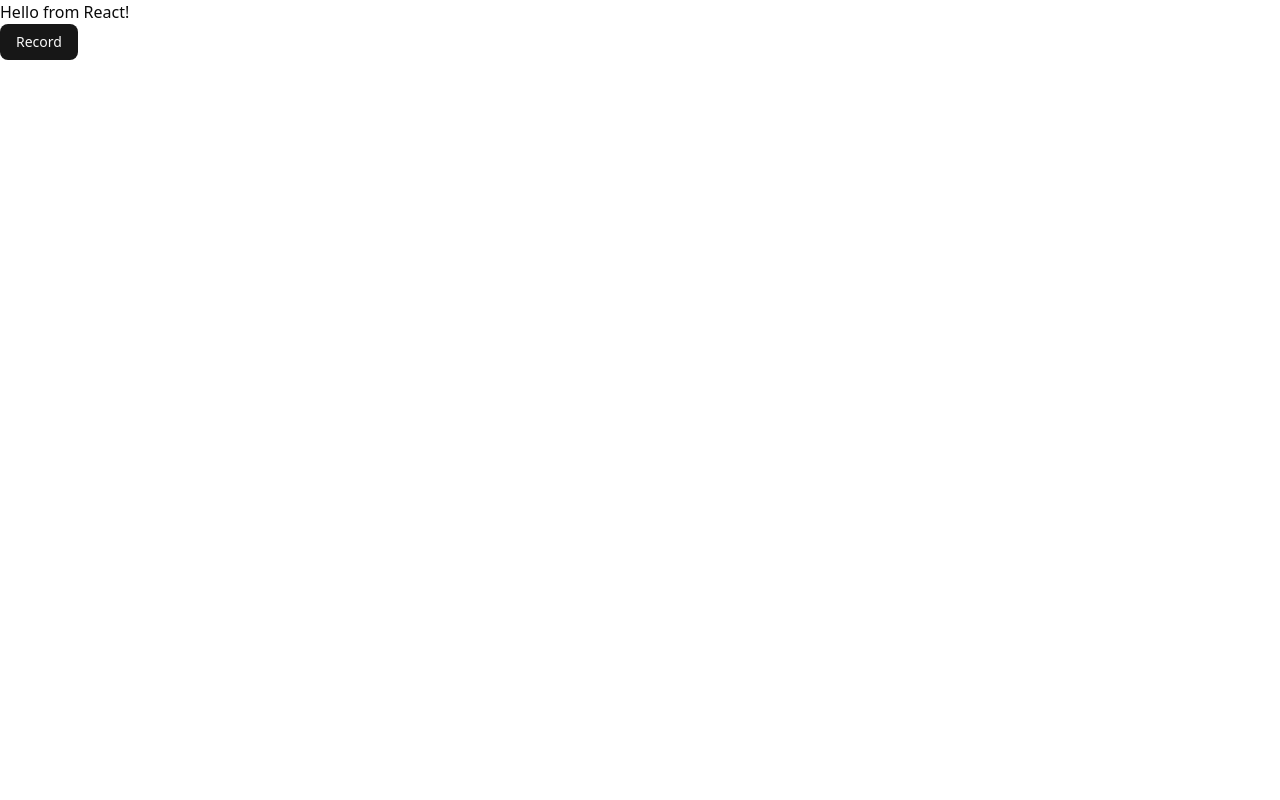
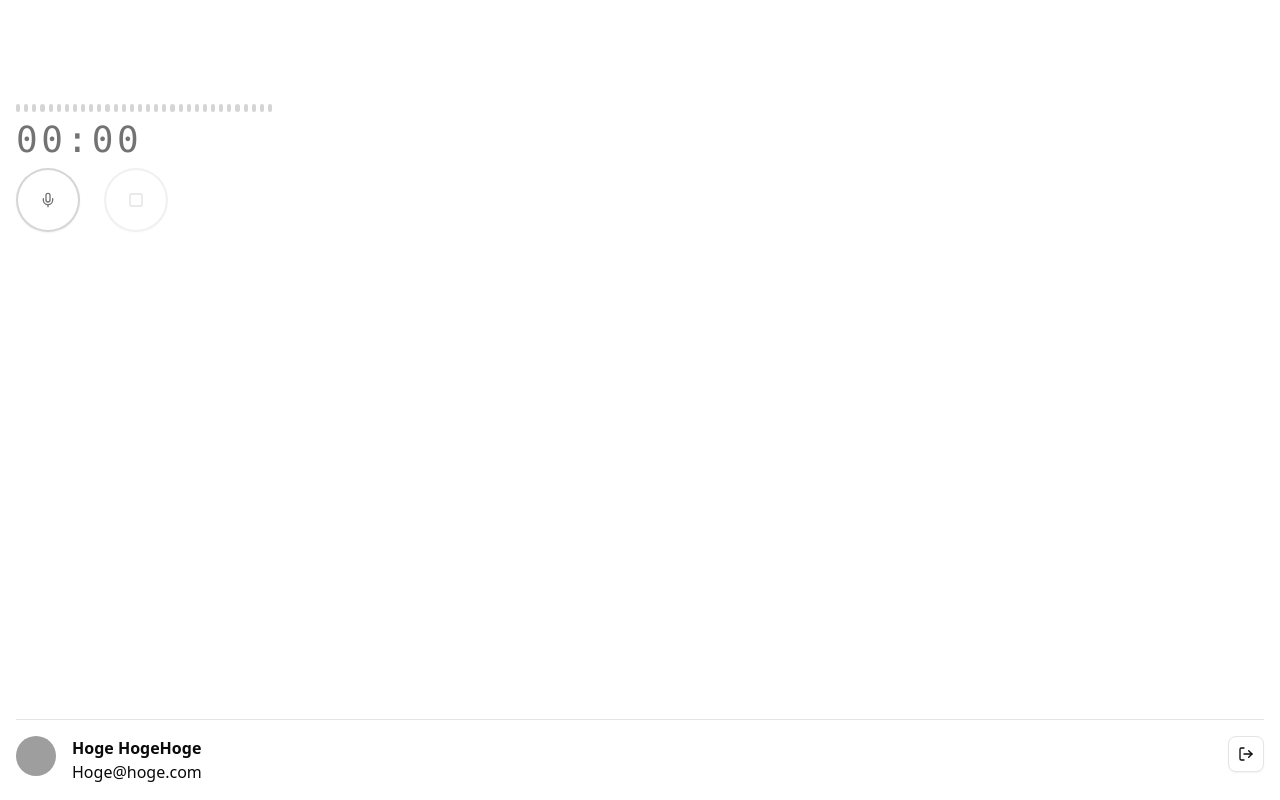
Before and after one commit to tohruyaginuma/TranscriptKeeper-Desktop, a React (Vite) app: page / in a window 1280 px wide. Built offline with nearby package versions, Linux system fonts and the light colour scheme; grey boxes are pictures that could not be loaded.

Commit message:
update screen

```diff
--- a/src/app.tsx
+++ b/src/app.tsx
@@ -1,15 +1,136 @@
-import React from 'react';
-import { createRoot } from 'react-dom/client';
-import { Button } from "./components/ui/button"
+import { createRoot } from "react-dom/client";
+import { useState, useEffect, useCallback } from "react"
 
-const Main = () => {
-    return (
-        <>
-        <h2>Hello from React!</h2>
-        <Button onClick={()=>{console.log("hoge")}}>Record</Button>
-        </>
-    )
-}
+import { Button } from "@/components/ui/button";
+import { Separator } from "@/components/ui/separator";
+import Text from "@/components/text";
+import  Flex from "@/components/flex";
+import { Avatar, AvatarImage, AvatarFallback } from "@/components/ui/avatar";
+import { LogOut, Mic, Square } from "lucide-react"
+
+function formatTime(seconds: number) {
+    const mins = Math.floor(seconds / 60)
+    const secs = seconds % 60
+    return `${mins.toString().padStart(2, "0")}:${secs.toString().padStart(2, "0")}`
+  }
+
+const App = () => {
+    const [isRecording, setIsRecording] = useState(false)
+    const [elapsed, setElapsed] = useState(0)
+
+    const handleRecord = () => {
+        setIsRecording(true)
+    }
+
+    const handleStop = () => {
+        setIsRecording(false)
+    }
+
+    const logout = () => {
+        console.log("logout")
+    }
+
+    useEffect(() => {
+        if (!isRecording) return
+        const id = setInterval(() => setElapsed((s) => s + 1), 1000)
+        return () => clearInterval(id)
+      }, [isRecording])
+
+	return (
+		<Flex gapY="md" className="h-screen">
+            <Flex noPadding gapY="sm">
+                  {/* Waveform visualizer */}
+                  <div className="flex items-end justify-center gap-1 h-24 w-64">
+        {Array.from({ length: 32 }).map((_, i) => (
+          <div
+            key={i}
+            className="w-1.5 rounded-full bg-muted-foreground/30 transition-all duration-300"
+            style={{
+              height: isRecording
+                ? `${Math.max(8, Math.random() * 96)}px`
+                : "8px",
+              backgroundColor: isRecording
+                ? "var(--primary)"
+                : undefined,
+              animationDelay: `${i * 50}ms`,
+              transition: isRecording
+                ? "height 150ms ease"
+                : "height 600ms ease",
+            }}
+          />
+        ))}
+      </div>
+                  {/* Timer */}
+      <span
+        className={`font-mono text-4xl font-light tracking-widest tabular-nums ${
+          isRecording ? "text-primary" : "text-muted-foreground"
+        }`}
+      >
+ {formatTime(elapsed)}
+      </span>
+            {/* Controls */}
+            <div className="flex items-center gap-6">
+        {/* Record button */}
+        <Button
+          variant="outline"
+          size="icon"
+          onClick={handleRecord}
+          disabled={isRecording}
+          aria-label="Recording"
+          className={`relative h-16 w-16 rounded-full border-2 transition-all duration-300 ${
+            isRecording
+              ? "border-primary/40 text-primary"
+              : "border-muted-foreground/30 text-muted-foreground hover:border-primary hover:text-primary"
+          }`}
+        >
+          {isRecording && (
+            <>
+              <span className="absolute inset-0 animate-ping rounded-full bg-primary/20" />
+              <span className="absolute inset-0 rounded-full bg-primary/10" />
+            </>
+          )}
+          <Mic className="relative z-10 h-6 w-6" />
+          <span className="sr-only">Recording</span>
+        </Button>
+
+        {/* Stop button */}
+        <Button
+          variant="outline"
+          size="icon"
+          onClick={handleStop}
+          disabled={!isRecording}
+          aria-label="Stop"
+          className={`h-16 w-16 rounded-full border-2 transition-all duration-300 ${
+            isRecording
+              ? "border-foreground/40 text-foreground hover:border-foreground hover:text-foreground"
+              : "border-muted-foreground/20 text-muted-foreground/40"
+          }`}
+        >
+          <Square className="h-5 w-5" />
+          <span className="sr-only">Stop</span>
+        </Button>
+        </div>
+            </Flex>
+            <Flex noPadding grow />
+            <Flex noPadding>
+            <Separator />
+            <Flex direction="row" noPadding gapX="md" className="pt-4">
+                <Avatar size="lg">
+                    <AvatarImage src="https://github.com/shadcn.png" />
+                    <AvatarFallback>CN</AvatarFallback>
+                </Avatar>
+                <Flex noPadding>
+                    <Text bold>Hoge HogeHoge</Text>
+                    <Text>Hoge@hoge.com</Text>
+                </Flex>
+                <Button variant="outline" size="icon" aria-label="Submit">
+                <LogOut onClick={logout} />
+      </Button>
+            </Flex>
+            </Flex>
+		</Flex>
+	);
+};
 
 const root = createRoot(document.body);
-root.render(<Main />);
+root.render(<App />);
--- /dev/null
+++ b/src/components/flex.tsx
@@ -0,0 +1,34 @@
+import { PropsWithChildren } from "react"
+import { cn } from "@/lib/utils";
+
+type Props = PropsWithChildren<{
+    direction?: 'column' | 'row'
+    gapX?: "sm" | "md" | "lg"
+    gapY?: "sm" | "md" | "lg"
+    noPadding?: boolean
+    grow?: boolean
+    className?: string
+}>
+
+const Flex = (props: Props) => {
+    const {children, direction = 'column', noPadding, grow, gapX, gapY, className} = props
+
+    return (
+        <div className={cn(
+            "flex w-full",
+            {'flex-col': direction === "column"},
+            {'flex-row': direction === "row"},
+            {'p-4': !noPadding},
+            {'grow': grow},
+            {'gap-x-2': gapX === "sm"},
+            {'gap-x-4': gapX === "md"},
+            {'gap-x-6': gapX === "lg"},
+            {'gap-y-2': gapY === "sm"},
+            {'gap-y-4': gapY === "md"},
+            {'gap-y-6': gapY === "lg"},
+            className
+        )}>{children}</div>
+    )
+}
+
+export default Flex
--- /dev/null
+++ b/src/components/text.tsx
@@ -0,0 +1,34 @@
+import { cn } from "@/lib/utils";
+import { PropsWithChildren } from "react";
+
+type Props = PropsWithChildren<{
+    as?: 'p' | 'span'
+    size?: 'sm' | 'md' | 'lg'
+	bold?: boolean;
+    center?: boolean;
+    muted?:boolean
+    className?: string
+}>;
+
+const Text = (props: Props) => {
+	const { children, bold, center, as = "span", muted, size = 'md', className } = props;
+
+    const As = as
+
+	return (
+		<As className={cn(
+            "leading-5",
+            { "font-bold": bold },
+            { "text-center": center },
+            { "text-muted-foreground": muted },
+            { "text-sm": size === "sm" },
+            { "text-base": size === "md" },
+            { "text-lg": size === "lg" },
+            className
+        )}>
+			{children}
+		</As>
+	);
+};
+
+export default Text;
--- /dev/null
+++ b/src/components/ui/separator.tsx
@@ -0,0 +1,26 @@
+import * as React from "react"
+import { Separator as SeparatorPrimitive } from "radix-ui"
+
+import { cn } from "@/lib/utils"
+
+function Separator({
+  className,
+  orientation = "horizontal",
+  decorative = true,
+  ...props
+}: React.ComponentProps<typeof SeparatorPrimitive.Root>) {
+  return (
+    <SeparatorPrimitive.Root
+      data-slot="separator"
+      decorative={decorative}
+      orientation={orientation}
+      className={cn(
+        "bg-border shrink-0 data-[orientation=horizontal]:h-px data-[orientation=horizontal]:w-full data-[orientation=vertical]:h-full data-[orientation=vertical]:w-px",
+        className
+      )}
+      {...props}
+    />
+  )
+}
+
+export { Separator }
--- a/src/main.ts
+++ b/src/main.ts
@@ -10,8 +10,9 @@ if (started) {
 const createWindow = () => {
   // Create the browser window.
   const mainWindow = new BrowserWindow({
-    width: 800,
-    height: 600,
+    width: 400,
+    height: 400,
+    resizable: true,
     webPreferences: {
       preload: path.join(__dirname, 'preload.js'),
     },
```
Also changed, not shown: src/components/ui/avatar.tsx (+16 -16 lines).
